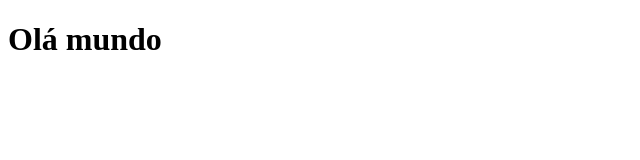
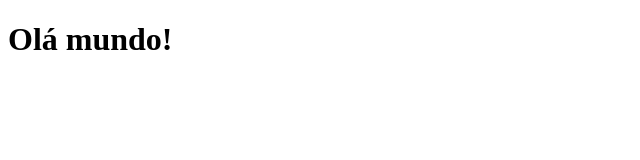
Before and after one commit to Elias-Junior/clone-tabnews, a Next.js app: page / in a window 1280 px wide. Shown: the top 160 px of the page, without its empty margins (0-640 px from the left). Built offline with nearby package versions, Linux system fonts and the light colour scheme.

Commit message:
modifica a frase

```diff
--- a/pages/index.js
+++ b/pages/index.js
@@ -1,5 +1,5 @@
 function Home() {
-    return <h1>Olá mundo</h1>
-}
+    return <h1>Olá mundo!</h1>
+  }
 
 export default Home;
```
